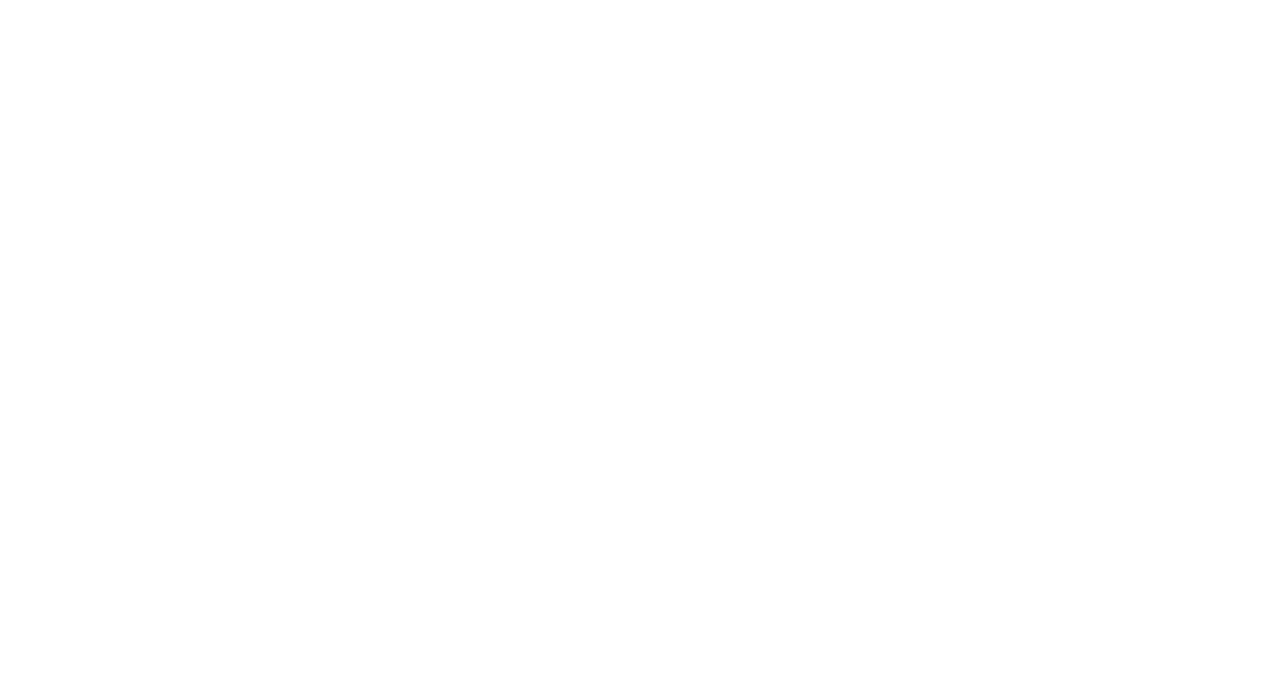
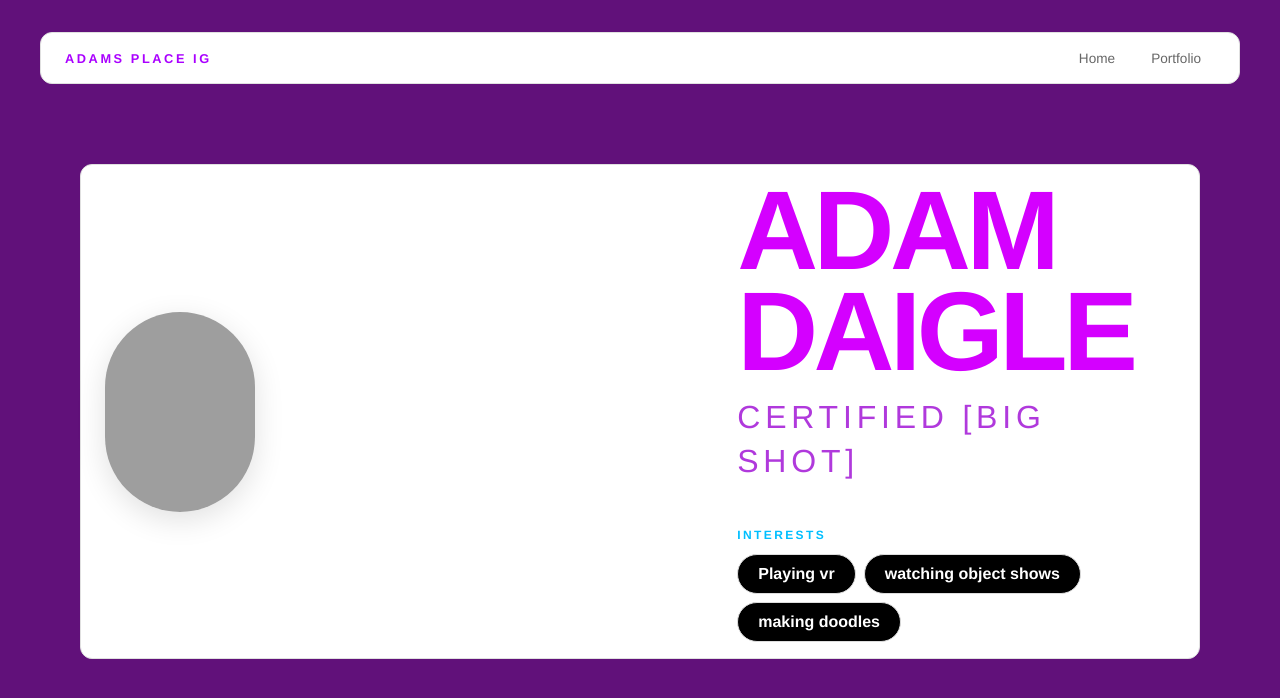
Before and after one commit to AdamCodezStuff/AdamCodezStuff.github.io, a plain HTML site: page index.html in a window 1280 px wide. Drawn offline with Linux system fonts and the light colour scheme; grey boxes are pictures that could not be loaded.

Commit message:
updated projects

```diff
--- a/fsd-projects/platformer/platformer.css
+++ b/fsd-projects/platformer/platformer.css
@@ -1,6 +1,6 @@
 body {
   margin: 0px;
-  background-color: #202737;
+  background-color: #545d72;
   min-height: 100vh;
   display: flex;
   justify-content: center;
@@ -8,10 +8,10 @@ body {
 }
 
 canvas {
-  background-color: lightblue;
+  background-color: rgb(98, 216, 255);
   margin: 20px;
   border-radius: 15px;
-  border: 5px solid rgba(118, 0, 233, 0.375);
+  border: 5px solid rgba(184, 4, 255, 0.375);
 }
 
 img {
--- a/index.html
+++ b/index.html
@@ -1,16 +1,30 @@
-<!DOCTYPE html>
-<html>
+<link rel="stylesheet" href="style.css" />
+<div id="all-contents">
+<nav>
+<h1>Adams place ig</h1>
+<ul id="nav-ul">
+<li class="nav-li"><a href="index.html">Home</a></li>
+<li class="nav-li"><a href="portfolio.html">Portfolio</a></li>
+</ul>
+</nav>
+    <!-- All content goes here -->
+    <div id="all-contents">
+    <nav>
+  <div class="sidebar">
+    <div class="sidebar">
+<img class="sidebar-img" src="https://i.postimg.cc/8j5jShrN/sign.png" alt="My image" />
+</div>
 
-<head>
-  <title>CHANGE ME</title>
-</head>
+</div>
 
-<body>
-  <!-- All content goes here -->
-  <div id="all-contents">
-
-
+  <div class=content>
+    <h2> Adam Daigle </h2>
+    <p>certified [BIG SHOT]</p>
+    <div id="interests">
+<h3>Interests</h3>
+<ul>
+<li>Playing vr</li>
+<li>watching object shows</li>
+<li>making doodles</li>
+</ul>
   </div>
-</body>
-
-</html>
--- a/style.css
+++ b/style.css
@@ -1,3 +1,4 @@
+
 * {
   box-sizing: border-box;
 }
@@ -15,3 +16,197 @@ body {
   margin: 0 auto;
   padding: 32px 40px;
 }
+* {
+  box-sizing: border-box;
+}
+
+body {
+  margin: 0;
+  background: #61117a;
+  color: #222;
+  font-family: "Helvetica Neue", Arial, sans-serif;
+}
+
+#all-contents {
+  max-width: 1500px;
+  min-height: 100vh;
+  margin: 0 auto;
+  padding: 32px 40px;
+}
+main {
+display: grid;
+grid-template-columns: minmax(220px, 1fr) minmax(420px, 1.6fr);
+align-items: center;
+min-height: calc(100vh - 160px);
+gap: clamp(32px, 5vw, 80px);
+}
+.sidebar {
+width: 100%;
+}
+.content {
+display: flex;
+flex-direction: column;
+align-items: flex-start;
+gap: 12px;
+}
+h2 {
+margin: 0;
+font-size: clamp(4rem, 10vw, 7rem);
+line-height: 0.9;
+font-weight: 900;
+letter-spacing: -0.04em;
+text-transform: uppercase;
+color: #d400ff;
+}
+.content > p {
+margin: 0;
+color: #b039dc;
+font-size: 2rem;
+text-transform: uppercase;
+letter-spacing: 0.15em;
+line-height: 1.4;
+}
+#interests {
+margin-top: 32px;
+width: 100%;
+}
+#interests h3 {
+margin: 0 0 12px;
+font-size: 0.75rem;
+font-weight: 700;
+text-transform: uppercase;
+letter-spacing: 0.2em;
+color: #00bfff;
+}
+#interests ul {
+list-style: none;
+margin: 0;
+padding: 0;
+display: flex;
+flex-wrap: wrap;
+gap: 8px;
+}
+#interests li {
+color: #fff;
+font-size: 1rem;
+font-weight: 600;
+padding: 10px 20px;
+background: #000;
+border: 1px solid #ddd;
+border-radius: 100px;
+transition:
+background 0.25s ease,
+color 0.25s ease,
+transform 0.25s ease;
+cursor: default;
+}
+#interests li:hover {
+background: #000;
+color: #f0f;}
+.sidebar-img {
+width: 75%;
+max-width: 150px;
+aspect-ratio: 3 / 4;
+object-fit: cover;
+display: block;
+border-radius: 150px;
+box-shadow: 0 8px 30px rgba(0, 0, 0, 0.12);
+}
+.sidebar-img:hover {scale: 0
+
+}
+nav {
+display: flex;
+justify-content: space-between;
+align-items: center;
+margin-bottom: 48px;
+padding: 16px 24px;
+background: #fff;
+border: 1px solid #e0e0e0;
+border-radius: 12px;
+}
+nav h1 {
+margin: 0;
+font-size: 0.8rem;
+font-weight: 700;
+text-transform: uppercase;
+letter-spacing: 0.2em;
+color: #a0f;
+}
+#nav-ul {
+list-style: none;
+display: flex;
+gap: 8px;
+margin: 0;
+padding: 0;
+}
+.nav-li a {
+color: #666;
+text-decoration: none;
+font-size: 0.85rem;
+font-weight: 500;
+padding: 6px 14px;
+border-radius: 8px;
+transition:
+background 0.25s ease,
+color 0.25s ease;
+}
+.nav-li a:hover {
+background: #500;
+color: #fff;
+}
+.content h1 {
+color: black;
+}
+/* Portfolio styles */
+.content h1 {
+  color: black;
+}
+
+#portfolio {
+  list-style: none;
+  margin: 0;
+  padding: 0;
+  width: 100%;
+  display: flex;
+  flex-direction: column;
+  gap: 8px;
+}
+
+#portfolio li {
+  border-radius: 12px;
+  overflow: hidden;
+}
+
+#portfolio a {
+  display: flex;
+  justify-content: space-between;
+  align-items: center;
+  text-decoration: none;
+  color: #444;
+  padding: 16px 20px;
+  font-size: 1.1rem;
+  font-weight: 500;
+  background: #fff;
+  border: 1px solid #e0e0e0;
+  border-radius: 12px;
+  transition: background 0.25s ease, color 0.25s ease, transform 0.25s ease;
+}
+
+#portfolio a:hover {
+  background: #000;
+  color: #fff;
+  transform: translateX(4px);
+}
+
+#portfolio a::after {
+  content: "->";
+  font-size: 0.85rem;
+  opacity: 0.4;
+  transition: opacity 0.25s ease;
+  white-space: nowrap;
+}
+
+#portfolio a:hover::after {
+  opacity: 1;
+}
```
Also changed, not shown: fsd-projects/bouncing-box/index.html (+15 -6 lines), fsd-projects/platformer/platformer.js (+12 -2 lines), fsd-projects/platformer/setup.js (+7 -7 lines), portfolio.html (+45 -0 lines).
